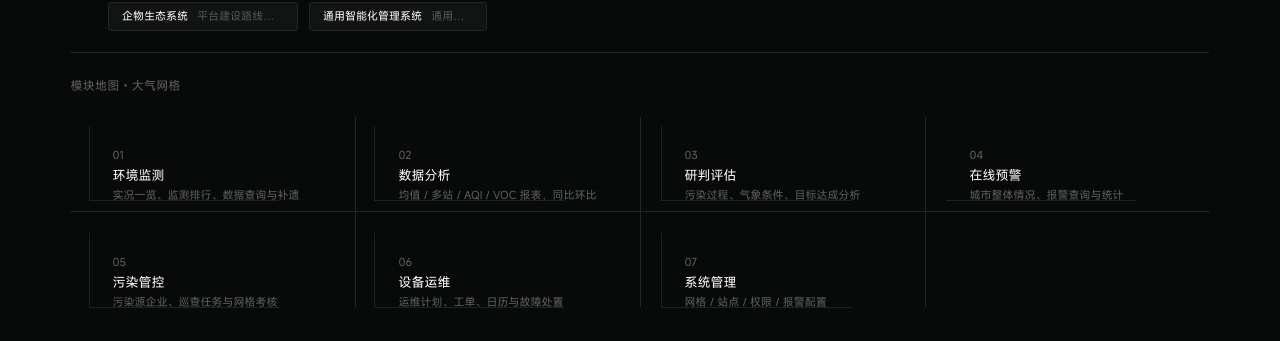
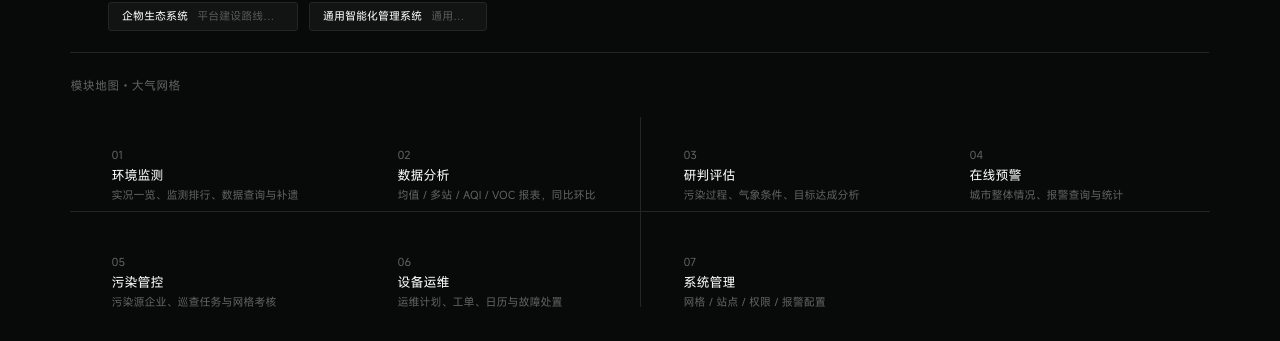
Before and after one commit to zoushu06-cyber/pixelmiao-portfolio, a React (Vite) app: page /works/qiwuyun in a window 1280 px wide. Shown: the part 1500-1841 px from the top of the page. Built offline with nearby package versions, Linux system fonts and the light colour scheme.

Commit message:
layout(work-detail): 模块地图只保留中间十字分隔线
- 去掉 .wd-module 每格文字的左边框和底边框
- 竖线由 3 条减为 1 条（画板 x=1280），与 y=542 横线构成中央十字

```diff
--- a/src/pages/WorkDetailPage.tsx
+++ b/src/pages/WorkDetailPage.tsx
@@ -167,9 +167,8 @@ export default function WorkDetailPage() {
               </div>
             );
           })}
-          {[710, 1280, 1850].map(x => (
-            <div className="wd-line-v" key={x} style={at(x, 354, 1, 380)} />
-          ))}
+          {/* 只保留中间的十字分隔：一条竖线 + 一条横线 */}
+          <div className="wd-line-v" style={at(1280, 354, 1, 380)} />
           <div className="wd-line" style={at(141, 542, 2279, 1)} />
 
           {/* 底部原型缩略卡（5 张）*/}
--- a/src/styles/pages.css
+++ b/src/styles/pages.css
@@ -1726,11 +1726,6 @@
 }
 .wd-module {
   padding: clamp(1.4rem, 3vh, 2.4rem) clamp(1rem, 1.8vw, 1.8rem);
-  border-left: 1px solid rgba(245, 246, 246, 0.1);
-  border-bottom: 1px solid rgba(245, 246, 246, 0.1);
-}
-.wd-module:nth-child(4n + 1) {
-  border-left: 0;
 }
 .wd-module__no {
   font-family: var(--font-mono);
```
